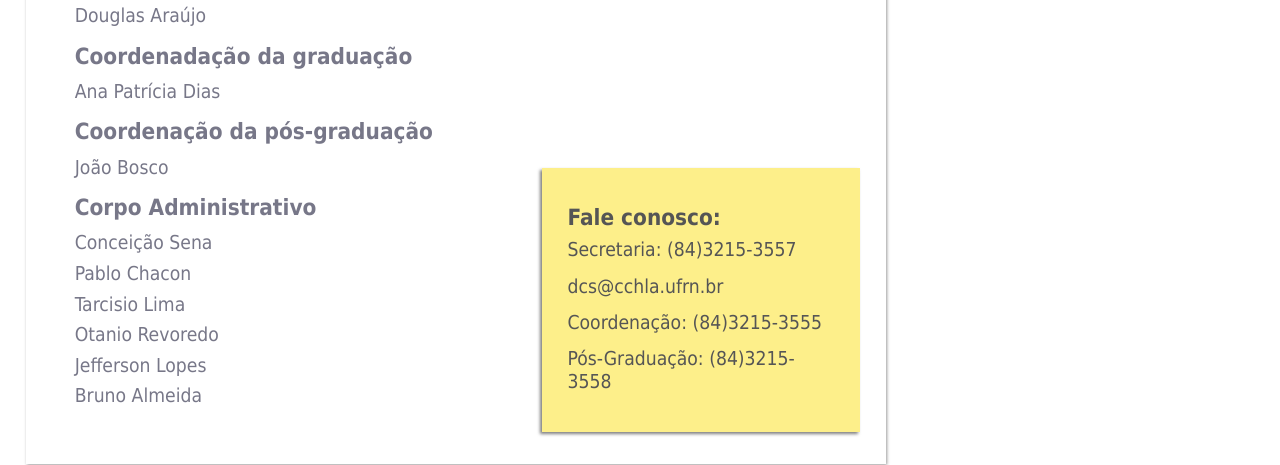
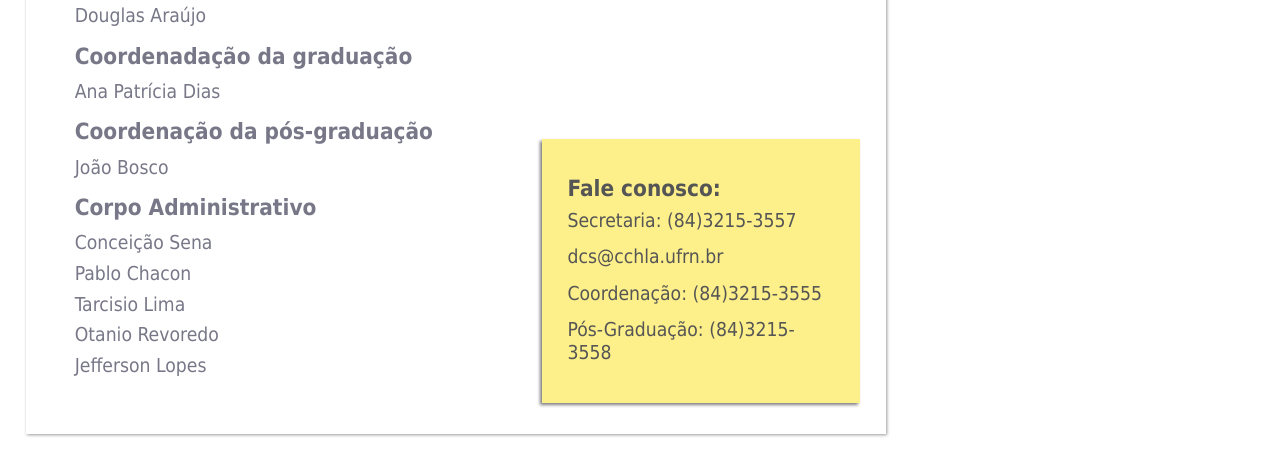
Before and after one commit to Ikigaii/projeto_ufrn, a plain HTML site: page index.html in a window 1280 px wide. Shown: the part 376-841 px from the top of the page. Drawn offline with Linux system fonts and the light colour scheme.

Commit message:
Retirando nome da lista

```diff
--- a/index.html
+++ b/index.html
@@ -62,7 +62,6 @@
 		<p> Tarcisio Lima </p>
 		<p> Otanio Revoredo </p>
 		<p> Jefferson Lopes </p>
-		<p> Bruno Almeida </p>
 
 		</div>
 
```
